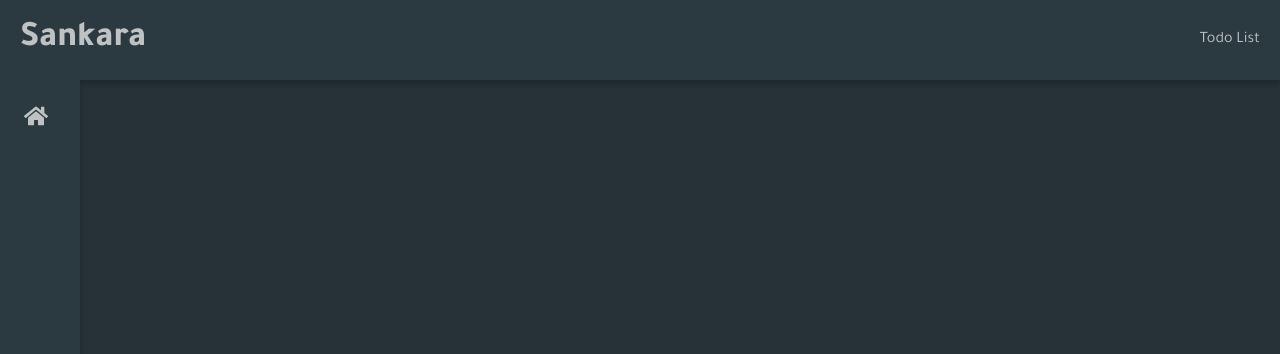
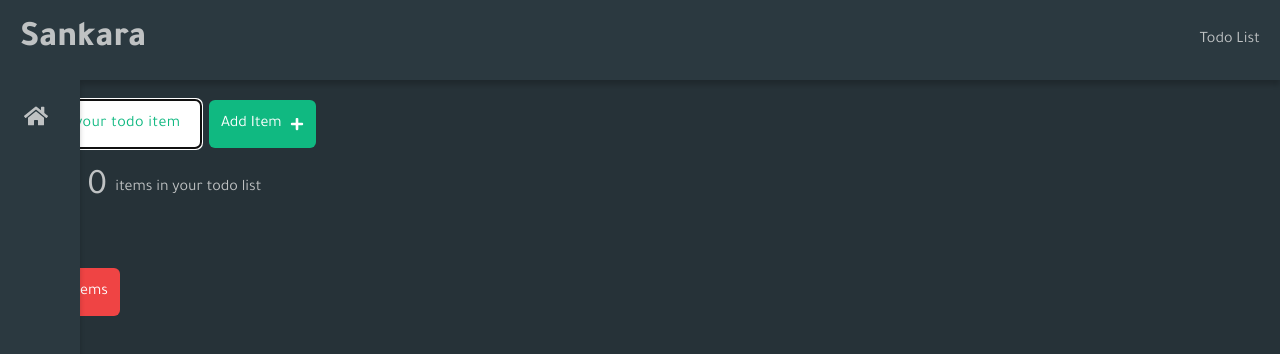
Before and after one commit to SankThomas/tsb-catalogue, a React (Create React App) app: page /todo-list in a window 1280 px wide. Shown: the top 354 px of the page. Built offline with nearby package versions, Linux system fonts and the light colour scheme.

Commit message:
Todo page + Todo list

```diff
--- a/src/pages/Todo.js
+++ b/src/pages/Todo.js
@@ -1,7 +1,58 @@
+import { useState, useEffect } from "react"
+import { FaPlus } from "react-icons/fa"
+import { v4 as uuidv4 } from "uuid"
+import List from "./List"
+
 const Todo = () => {
+  const [text, setText] = useState("")
+  const [items, setItems] = useState([])
+
+  const handleSubmit = (e) => {
+    e.preventDefault()
+
+    if (!text) {
+      alert("Input is empty")
+    } else {
+      const newItems = {
+        id: uuidv4(),
+        title: text,
+      }
+      setItems([...items, newItems])
+      setText("")
+    }
+  }
+
+  const deleteItem = (id) => setItems(items.filter((item) => item.id !== id))
+
+  const clearItems = () => setItems([])
+
   return (
     <>
-      <h1>Todo list</h1>
+      <section className="p-5">
+        <form
+          onSubmit={handleSubmit}
+          className="flex flex-wrap items-center"
+          autoComplete="off"
+        >
+          <input
+            type="text"
+            placeholder="Enter your todo item"
+            required
+            className="p-3 rounded-md mr-2 text-green-500 placeholder-green-500 tracking-wide"
+            autoFocus
+            value={text}
+            onChange={(e) => setText(e.target.value)}
+          />
+          <button
+            type="submit"
+            className="flex items-center bg-green-500 p-3 rounded-md text-white"
+            onSubmit={handleSubmit}
+          >
+            Add Item <FaPlus className="text-sm ml-2" />
+          </button>
+        </form>
+        <List items={items} deleteItem={deleteItem} clearItems={clearItems} />
+      </section>
     </>
   )
 }
```
